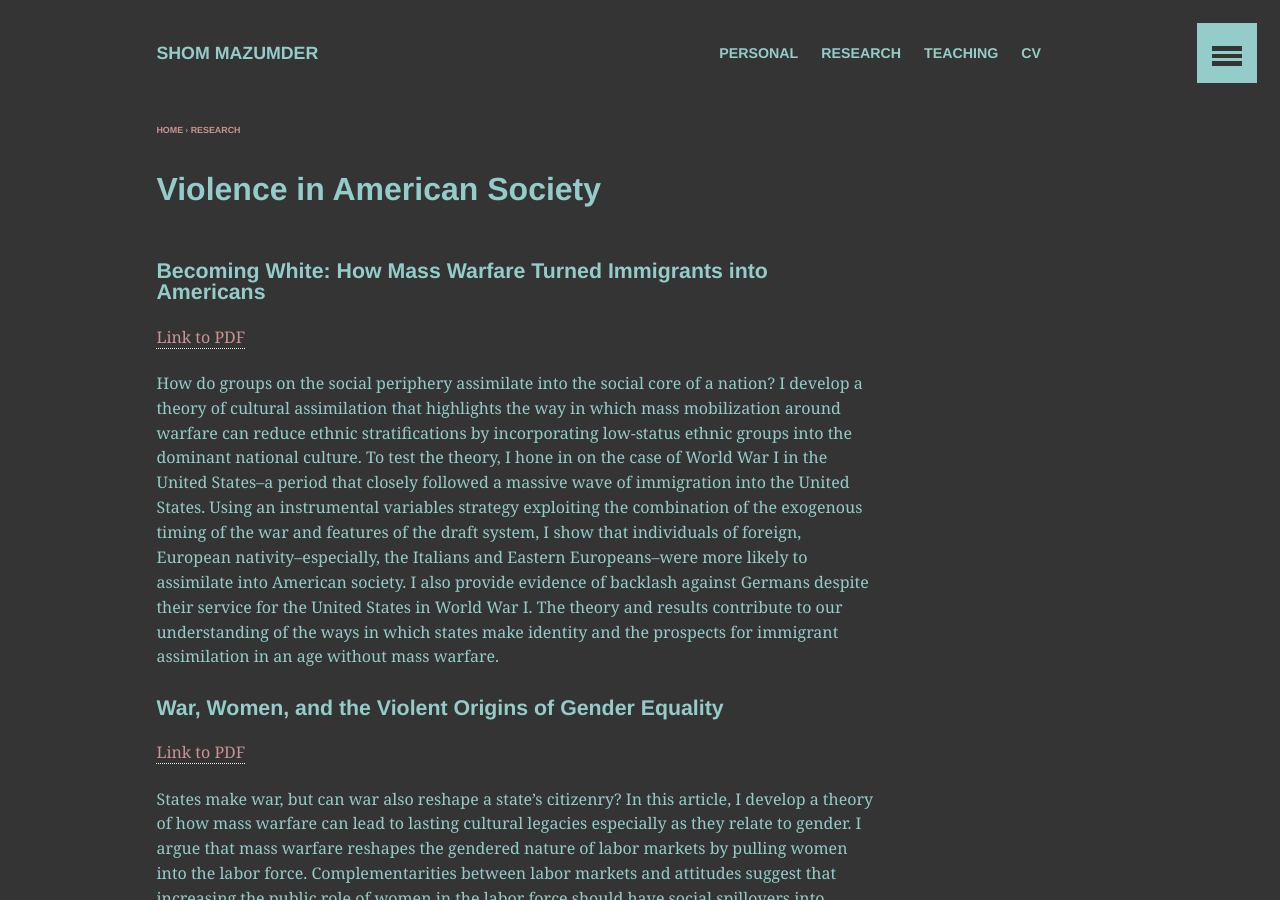
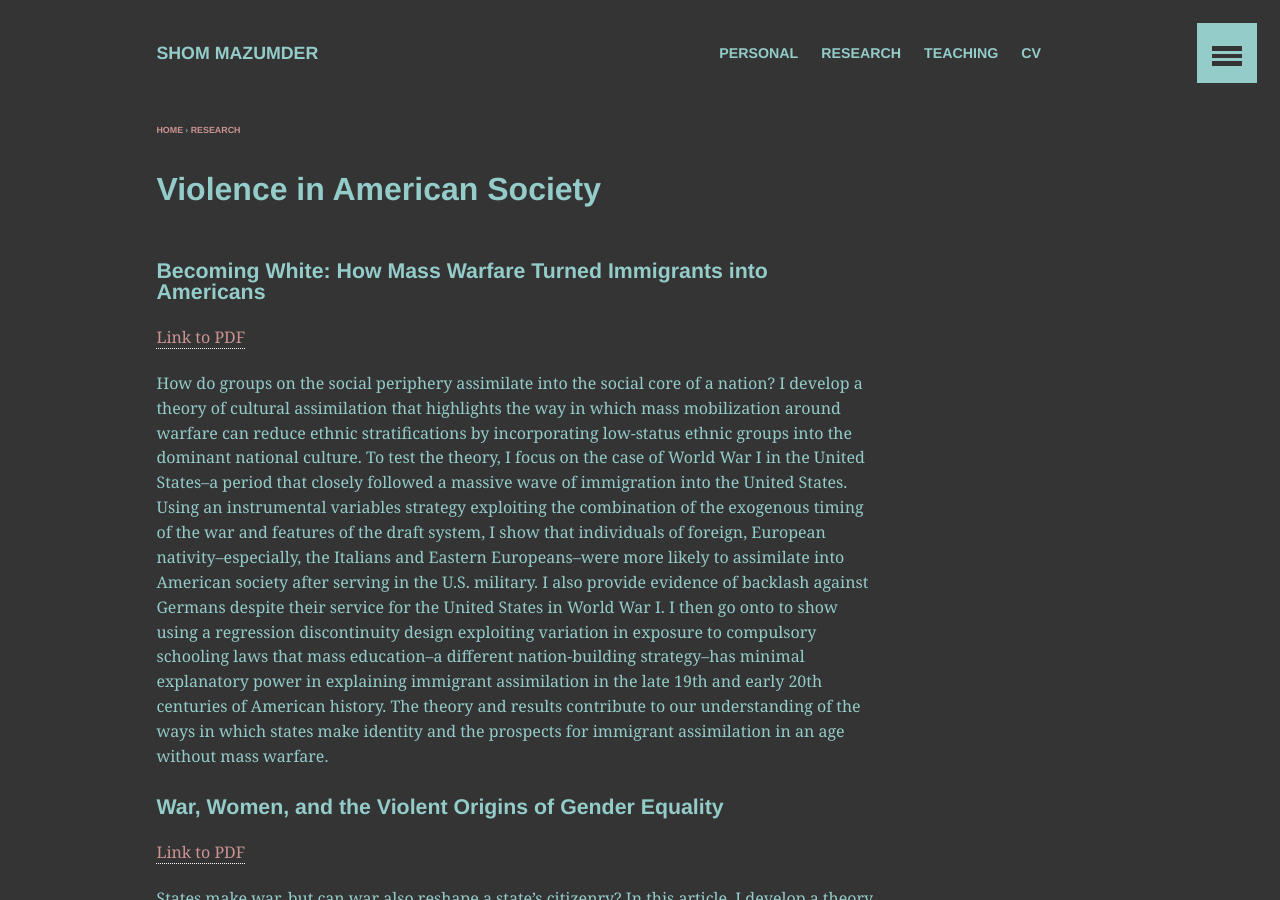
Before and after one commit to shommazumder/shommazumder.github.io-archive, a Jekyll site: the page built from _posts/2017-08-11-violence.md, in a window 1280 px wide and 900 px high. Built offline with Jekyll 4.4.1, drawn with Linux system fonts in a browser that asks for light colours.

```diff
--- a/_posts/2017-08-11-violence.md
+++ b/_posts/2017-08-11-violence.md
@@ -4,14 +4,15 @@ excerpt: My core research agenda exploring the fundamental role of violence in s
 category: research
 layout: article
 modified: 2017-08-11
-teaser: /images/violence-teaser.jpg
+images:
+    teaser: /images/violence-teaser.jpg
 ---
 
 #### Becoming White: How Mass Warfare Turned Immigrants into Americans
 
 [Link to PDF]({{site.url}}/files/war-assimilation-mazumder.pdf)
 
-How do groups on the social periphery assimilate into the social core of a nation? I develop a theory of cultural assimilation that highlights the way in which mass mobilization around warfare can reduce ethnic stratifications by incorporating low-status ethnic groups into the dominant national culture. To test the theory, I hone in on the case of World War I in the United States–a period that closely followed a massive wave of immigration into the United States. Using an instrumental variables strategy exploiting the combination of the exogenous timing of the war and features of the draft system, I show that individuals of foreign, European nativity–especially, the Italians and Eastern Europeans–were more likely to assimilate into American society. I also provide evidence of backlash against Germans despite their service for the United States in World War I. The theory and results contribute to our understanding of the ways in which states make identity and the prospects for immigrant assimilation in an age without mass warfare.
+How do groups on the social periphery assimilate into the social core of a nation? I develop a theory of cultural assimilation that highlights the way in which mass mobilization around warfare can reduce ethnic stratifications by incorporating low-status ethnic groups into the dominant national culture. To test the theory, I focus on the case of World War I in the United States--a period that closely followed a massive wave of immigration into the United States. Using an instrumental variables strategy exploiting the combination of the exogenous timing of the war and features of the draft system, I show that individuals of foreign, European nativity--especially, the Italians and Eastern Europeans--were more likely to assimilate into American society after serving in the U.S. military. I also provide evidence of backlash against Germans despite their service for the United States in World War I. I then go onto to show using a regression discontinuity design exploiting variation in exposure to compulsory schooling laws that mass education--a different nation-building strategy--has minimal explanatory power in explaining immigrant assimilation in the late 19th and early 20th centuries of American history. The theory and results contribute to our understanding of the ways in which states make identity and the prospects for immigrant assimilation in an age without mass warfare.
 
 #### War, Women, and the Violent Origins of Gender Equality
 
```
